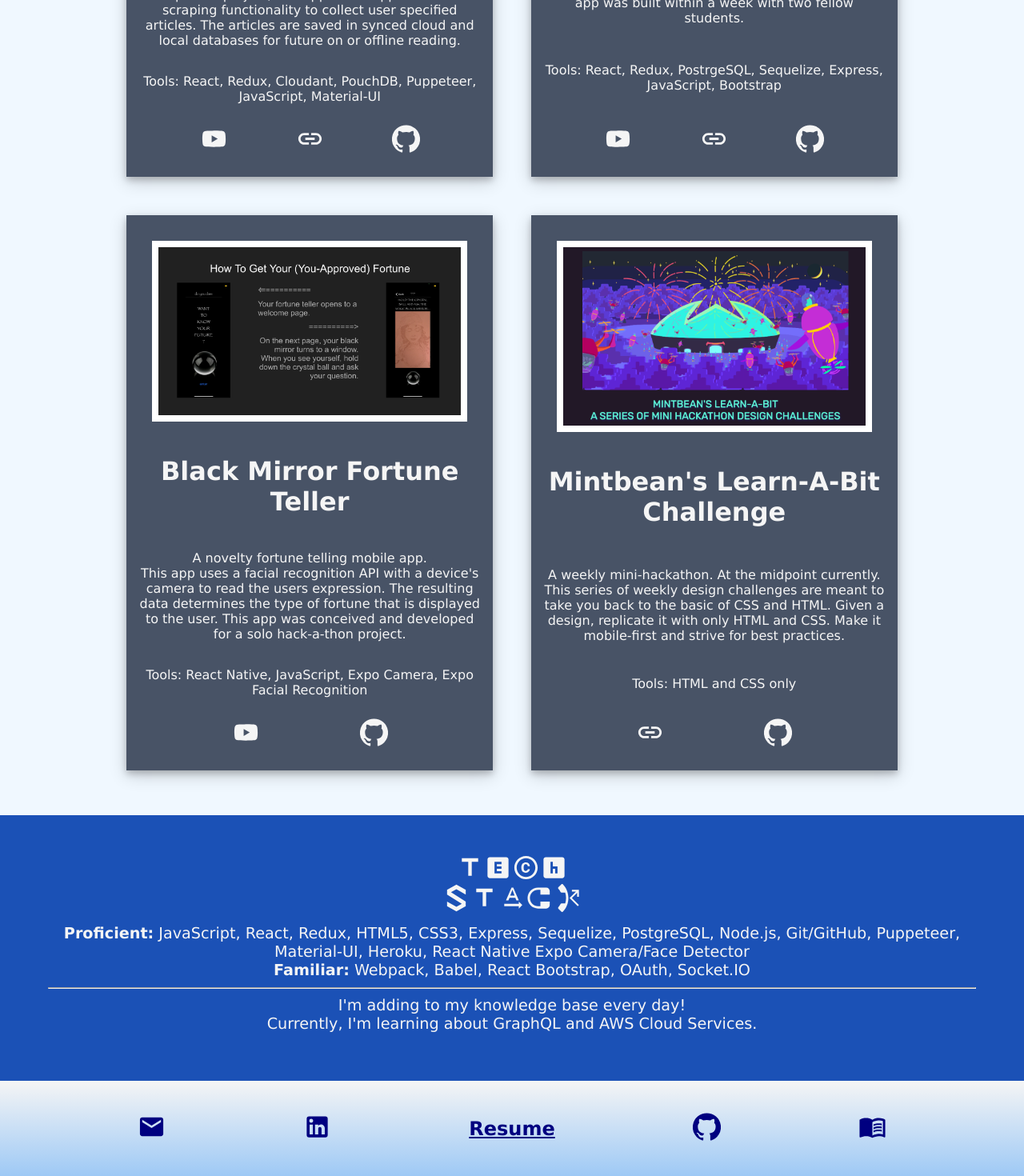
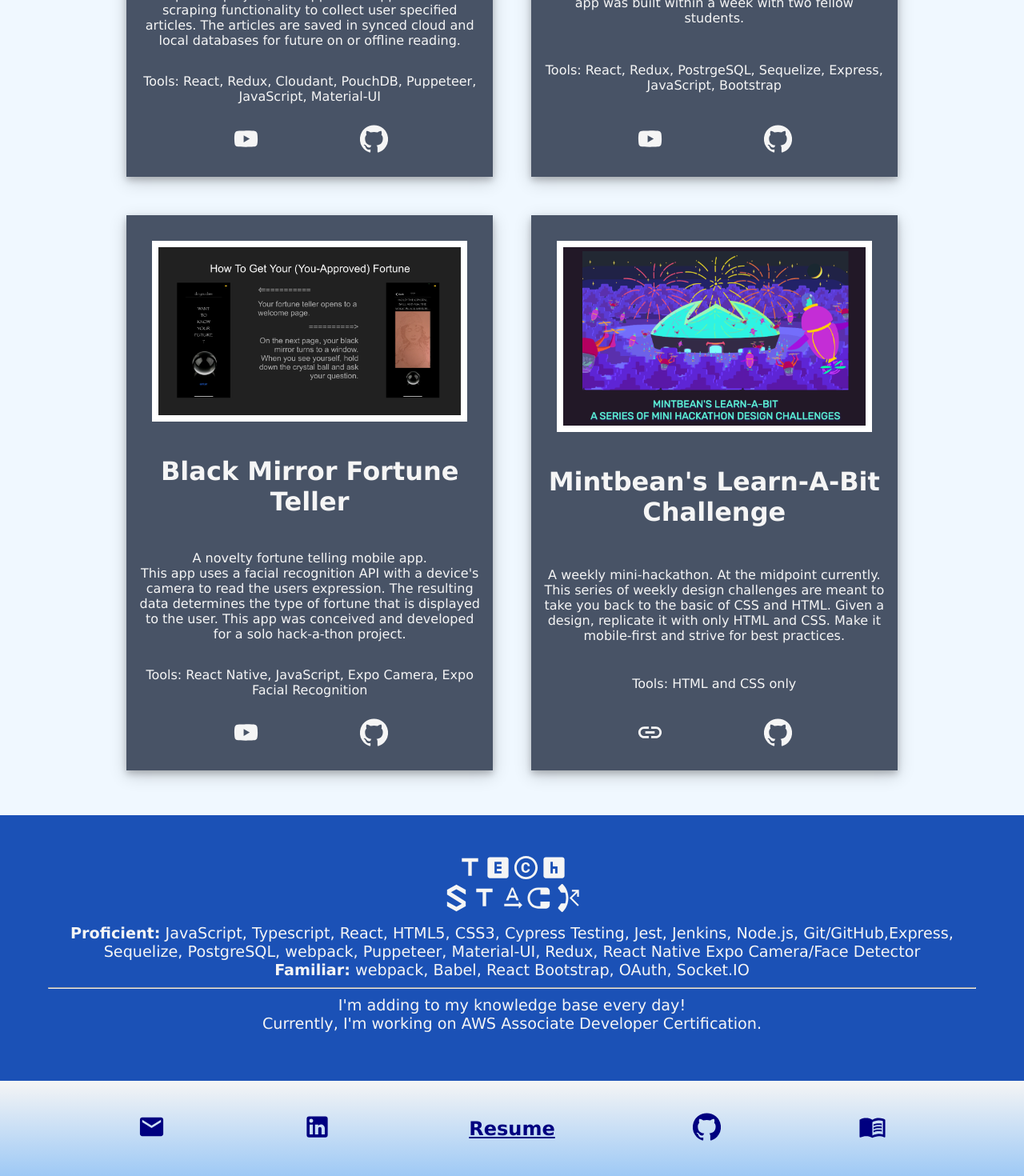
Before and after one commit to heathernoto/StarterPortfolio, a React (Create React App) app: page / in a window 1280 px wide. Shown: the part 2472-3942 px from the top of the page at 80% size. Built offline with nearby package versions, Linux system fonts and the light colour scheme.

Commit message:
Update bc heroku quit

```diff
--- a/src/SingleProject/projectData.js
+++ b/src/SingleProject/projectData.js
@@ -10,7 +10,7 @@ const projects = [
       'A web app that allows users to save articles for future reading.',
     longerDescription:
       "Written with three fellow Grace Hopper students as a capstone project, this app uses Puppeteer's web scraping functionality to collect user specified articles.  The articles are saved in synced cloud and local databases for future on or offline reading.",
-    link: 'https://pin-it-reader.herokuapp.com/',
+    // link: 'https://pin-it-reader.herokuapp.com/',heroku gone
     gitHub: 'https://github.com/pin-it-ghp2011/Pin-It',
     image: pinItMain,
     tools:
@@ -24,7 +24,7 @@ const projects = [
     shortDescription: 'A site for candles.',
     longerDescription:
       'This mock e-commerce project has product display, login, session storage, and cart functionality.  This app was built within a week with two fellow students.',
-    link: 'https://tranquility-candles.herokuapp.com/',
+    // link: 'https://tranquility-candles.herokuapp.com/', heroku gone
     gitHub: 'https://github.com/Mighty-mighty-mangoes/Tranquility',
     image: tranquilityMain,
     tools:
--- a/src/TechStack/TechStack.js
+++ b/src/TechStack/TechStack.js
@@ -11,44 +11,45 @@ import './TechStack.css';
 
 export default function TechStack() {
   return (
-    <div className="tech-wrapper" id="tech__nav">
-      <TitleIcon aria-label="T" fontSize="large" />
-      <ExplicitIcon aria-label="E" fontSize="large" />
-      <CopyrightIcon aria-label="C" fontSize="large" />
+    <div className='tech-wrapper' id='tech__nav'>
+      <TitleIcon aria-label='T' fontSize='large' />
+      <ExplicitIcon aria-label='E' fontSize='large' />
+      <CopyrightIcon aria-label='C' fontSize='large' />
       <Looks4Icon
-        aria-label="H"
-        fontSize="large"
+        aria-label='H'
+        fontSize='large'
         style={{ transform: 'rotate(-180deg)' }}
       />
       <br />
       <PolymerIcon
-        aria-label="S"
-        fontSize="large"
+        aria-label='S'
+        fontSize='large'
         style={{ transform: 'rotate(-90deg)' }}
       />
-      <TitleIcon aria-label="T" fontSize="large" className="tech-stack" />
-      <TextRotationNoneIcon aria-label="A" fontSize="large" />
+      <TitleIcon aria-label='T' fontSize='large' className='tech-stack' />
+      <TextRotationNoneIcon aria-label='A' fontSize='large' />
       <HeadsetIcon
-        aria-label="C"
-        fontSize="large"
+        aria-label='C'
+        fontSize='large'
         style={{ transform: 'rotate(-90deg)' }}
       />
       <PhoneMissedIcon
-        aria-label="K"
-        fontSize="large"
+        aria-label='K'
+        fontSize='large'
         style={{ transform: 'rotate(90deg)' }}
       />
 
-      <div className="tech-tools">
-        <b>Proficient:</b> JavaScript, React, Redux, HTML5, CSS3, Express,
-        Sequelize, PostgreSQL, Node.js, Git/GitHub, Puppeteer, Material-UI,
-        Heroku, React Native Expo Camera/Face Detector
+      <div className='tech-tools'>
+        <b>Proficient:</b> JavaScript, Typescript, React, HTML5, CSS3, Cypress
+        Testing, Jest, Jenkins, Node.js, Git/GitHub,Express, Sequelize,
+        PostgreSQL, webpack, Puppeteer, Material-UI, Redux, React Native Expo
+        Camera/Face Detector
         <br />
-        <b>Familiar:</b> Webpack, Babel, React Bootstrap, OAuth, Socket.IO
+        <b>Familiar:</b> webpack, Babel, React Bootstrap, OAuth, Socket.IO
         <hr />
         I'm adding to my knowledge base every day!
         <br />
-        Currently, I'm learning about GraphQL and AWS Cloud Services.
+        Currently, I'm working on AWS Associate Developer Certification.
       </div>
     </div>
   );
```
